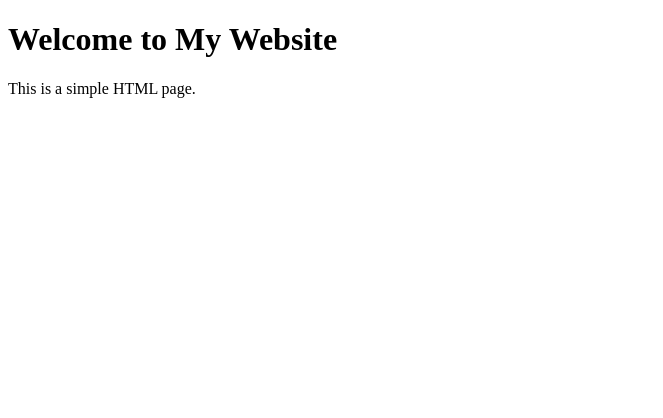
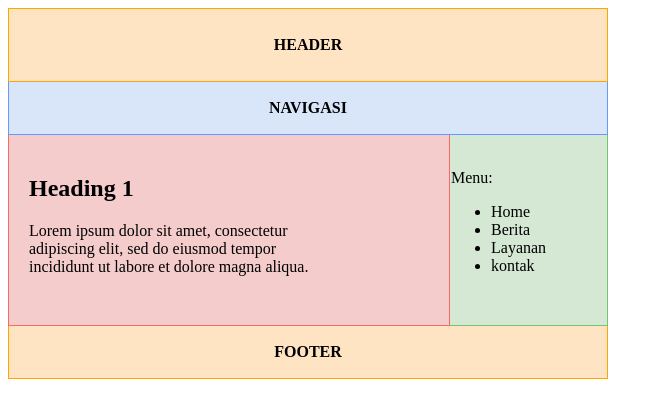
Before and after one commit to Liebel27/Latihan-web-1, a plain HTML site: page index.html in a window 1280 px wide. Shown: the whole page, without its empty margins (0-663 px from the left). Drawn offline with Linux system fonts and the light colour scheme.

Commit message:
Update layout HTML

```diff
--- a/index.html
+++ b/index.html
@@ -1,10 +1,52 @@
 <!DOCTYPE html>
 <html>
     <head>
-        <title>My Website</title>
+        <title>Layout HTML</title>
     </head>
     <body>
-        <h1>Welcome to My Website</h1>
-        <p>This is a simple HTML page.</p>
+     <table border="1" style="border-collapse: collapse; width: 600px;">
+
+     <tr>
+    <th colspan="2" style="height: 70px; background-color: bisque; border: 1px solid orange;">
+            HEADER
+  </th>
+     </tr>
+ <tr>
+    <th colspan="2" style="height: 50px; background-color: #d9e6fa; border: 1px solid #6699ff; ">
+        NAVIGASI
+  </th>
+     </tr>
+
+  <tr>
+    <td style="height: 150px; width: 400px; vertical-align: top; padding: 20px; background-color: #f5cccc ; border: 1px solid #ff6666;">
+        <section>
+            <h1>
+                Heading 1
+            </h1>
+            <p style="width: 300px;">
+            Lorem ipsum dolor sit amet, consectetur
+             adipiscing elit, sed do eiusmod tempor
+             incididunt ut labore et dolore magna aliqua.
+            </p>
+        </section>
+    </td>
+    <td style="height: 100px; background-color: #d5e8d4 ; border: 1px solid #70c770;">Menu:
+        <ul>
+        <li>Home</li>
+        <li>Berita</li>
+        <li>Layanan</li>
+        <li>kontak</li>
+        </ul>
+    </td>
+  </tr>
+
+ <tr>
+    <th colspan="2" style="height: 50px; background-color: bisque ; border: 1px solid orange;">
+        FOOTER
+
+  </th>
+     </tr>
+
+     </table>
     </body>
 </html>
```
